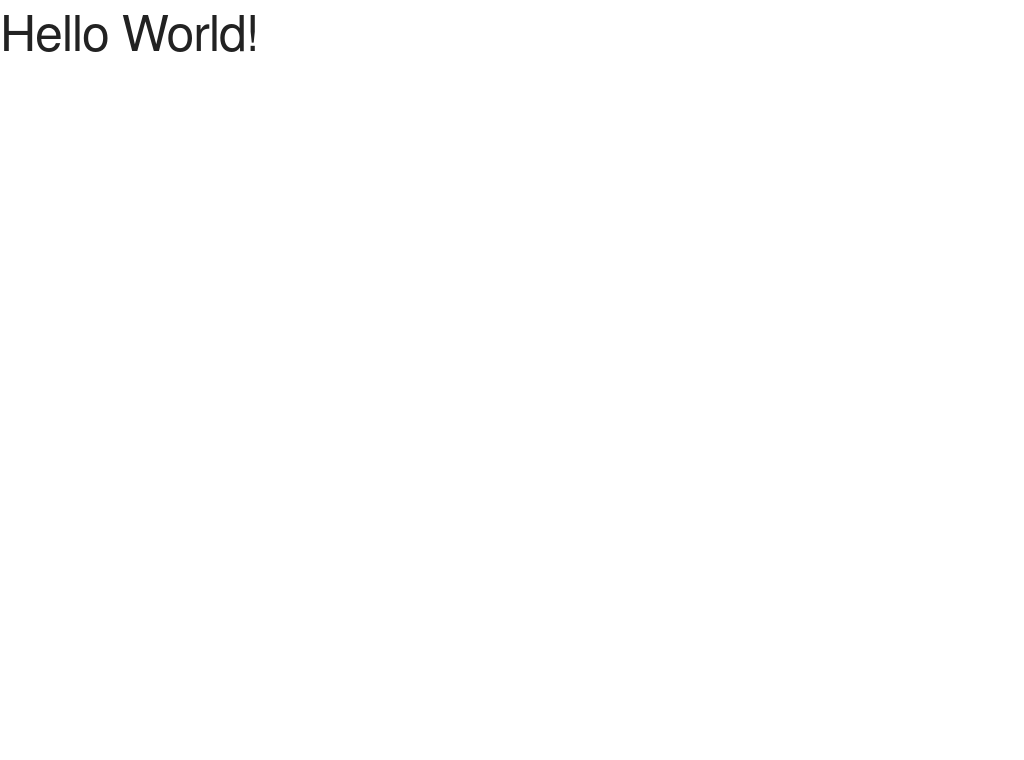
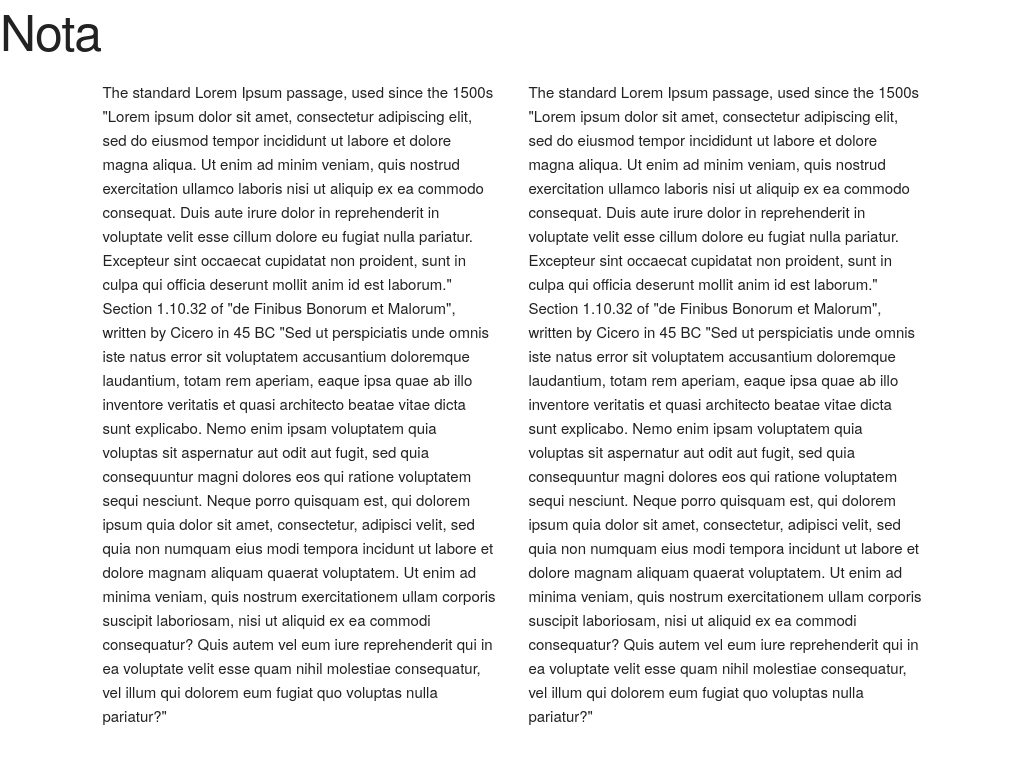
Before and after one commit to benajaero/Nota, an Electron app: page index.html in a window 1024 px wide. Drawn offline with Linux system fonts and the light colour scheme.

Commit message:
Updated html

```diff
--- /dev/null
+++ b/assets/css/main.css
@@ -0,0 +1,3 @@
+.u-full-height {
+    height: 100%;
+}
--- a/index.html
+++ b/index.html
@@ -2,11 +2,34 @@
 <html>
     <head>
         <meta charset="UTF-8">
-        <title>Nota!</title>
+        <title>Nota</title>
         <link rel="stylesheet" href="./assets/css/normalize.css" type="text/css" />
         <link rel="stylesheet" href="./assets/css/skeleton.css" type="text/css" />
+        <link rel="stylesheet" href="./assets/css/main.css" type="text/css" />
       </head>
-      <body>
-        <h1>Hello World!</h1>
+      <body class='u-full-height'>
+        <h1> Nota </h1>
+        <div class='container'>
+            <div class='row'>
+                <div class='one-half column'>
+                    <p>The standard Lorem Ipsum passage, used since the 1500s
+
+"Lorem ipsum dolor sit amet, consectetur adipiscing elit, sed do eiusmod tempor incididunt ut labore et dolore magna aliqua. Ut enim ad minim veniam, quis nostrud exercitation ullamco laboris nisi ut aliquip ex ea commodo consequat. Duis aute irure dolor in reprehenderit in voluptate velit esse cillum dolore eu fugiat nulla pariatur. Excepteur sint occaecat cupidatat non proident, sunt in culpa qui officia deserunt mollit anim id est laborum."
+
+Section 1.10.32 of "de Finibus Bonorum et Malorum", written by Cicero in 45 BC
+
+"Sed ut perspiciatis unde omnis iste natus error sit voluptatem accusantium doloremque laudantium, totam rem aperiam, eaque ipsa quae ab illo inventore veritatis et quasi architecto beatae vitae dicta sunt explicabo. Nemo enim ipsam voluptatem quia voluptas sit aspernatur aut odit aut fugit, sed quia consequuntur magni dolores eos qui ratione voluptatem sequi nesciunt. Neque porro quisquam est, qui dolorem ipsum quia dolor sit amet, consectetur, adipisci velit, sed quia non numquam eius modi tempora incidunt ut labore et dolore magnam aliquam quaerat voluptatem. Ut enim ad minima veniam, quis nostrum exercitationem ullam corporis suscipit laboriosam, nisi ut aliquid ex ea commodi consequatur? Quis autem vel eum iure reprehenderit qui in ea voluptate velit esse quam nihil molestiae consequatur, vel illum qui dolorem eum fugiat quo voluptas nulla pariatur?"</p>
+                </div>
+                <div class='one-half column'>
+                    <p>The standard Lorem Ipsum passage, used since the 1500s
+
+"Lorem ipsum dolor sit amet, consectetur adipiscing elit, sed do eiusmod tempor incididunt ut labore et dolore magna aliqua. Ut enim ad minim veniam, quis nostrud exercitation ullamco laboris nisi ut aliquip ex ea commodo consequat. Duis aute irure dolor in reprehenderit in voluptate velit esse cillum dolore eu fugiat nulla pariatur. Excepteur sint occaecat cupidatat non proident, sunt in culpa qui officia deserunt mollit anim id est laborum."
+
+Section 1.10.32 of "de Finibus Bonorum et Malorum", written by Cicero in 45 BC
+
+"Sed ut perspiciatis unde omnis iste natus error sit voluptatem accusantium doloremque laudantium, totam rem aperiam, eaque ipsa quae ab illo inventore veritatis et quasi architecto beatae vitae dicta sunt explicabo. Nemo enim ipsam voluptatem quia voluptas sit aspernatur aut odit aut fugit, sed quia consequuntur magni dolores eos qui ratione voluptatem sequi nesciunt. Neque porro quisquam est, qui dolorem ipsum quia dolor sit amet, consectetur, adipisci velit, sed quia non numquam eius modi tempora incidunt ut labore et dolore magnam aliquam quaerat voluptatem. Ut enim ad minima veniam, quis nostrum exercitationem ullam corporis suscipit laboriosam, nisi ut aliquid ex ea commodi consequatur? Quis autem vel eum iure reprehenderit qui in ea voluptate velit esse quam nihil molestiae consequatur, vel illum qui dolorem eum fugiat quo voluptas nulla pariatur?"</p>
+                </div>
+            </div>
+        </div>
       </body>
 </html>
--- a/main.js
+++ b/main.js
@@ -9,7 +9,7 @@ const ipcMain = electron.ipcMain
 let win
 
 function makeWin() {
-    win = new BrowserWindow({width: 720, height: 512})
+    win = new BrowserWindow({width: 1024, height: 720})
 
     win.loadURL(url.format({
         pathname: path.join(__dirname, "index.html"),
```
